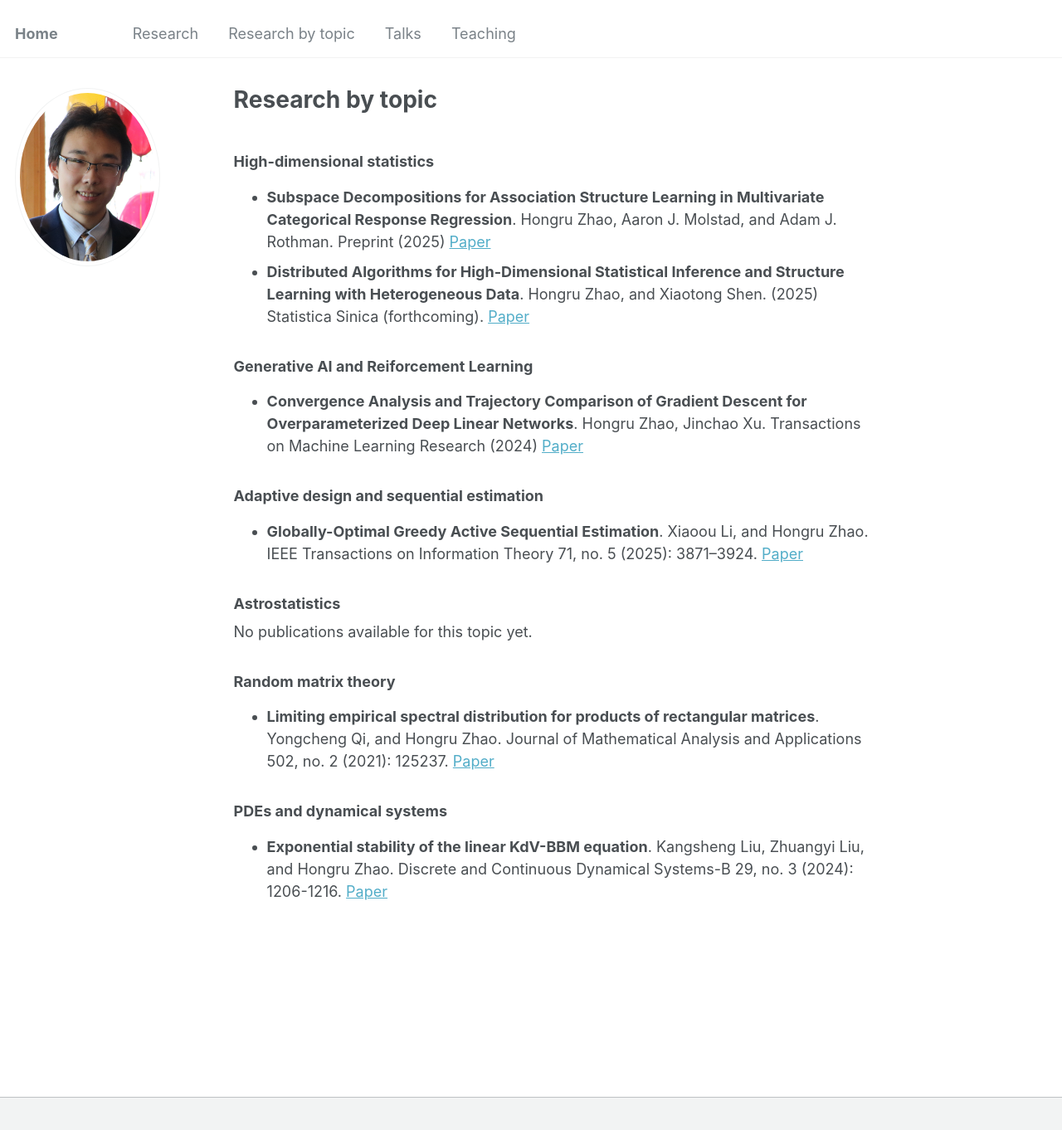
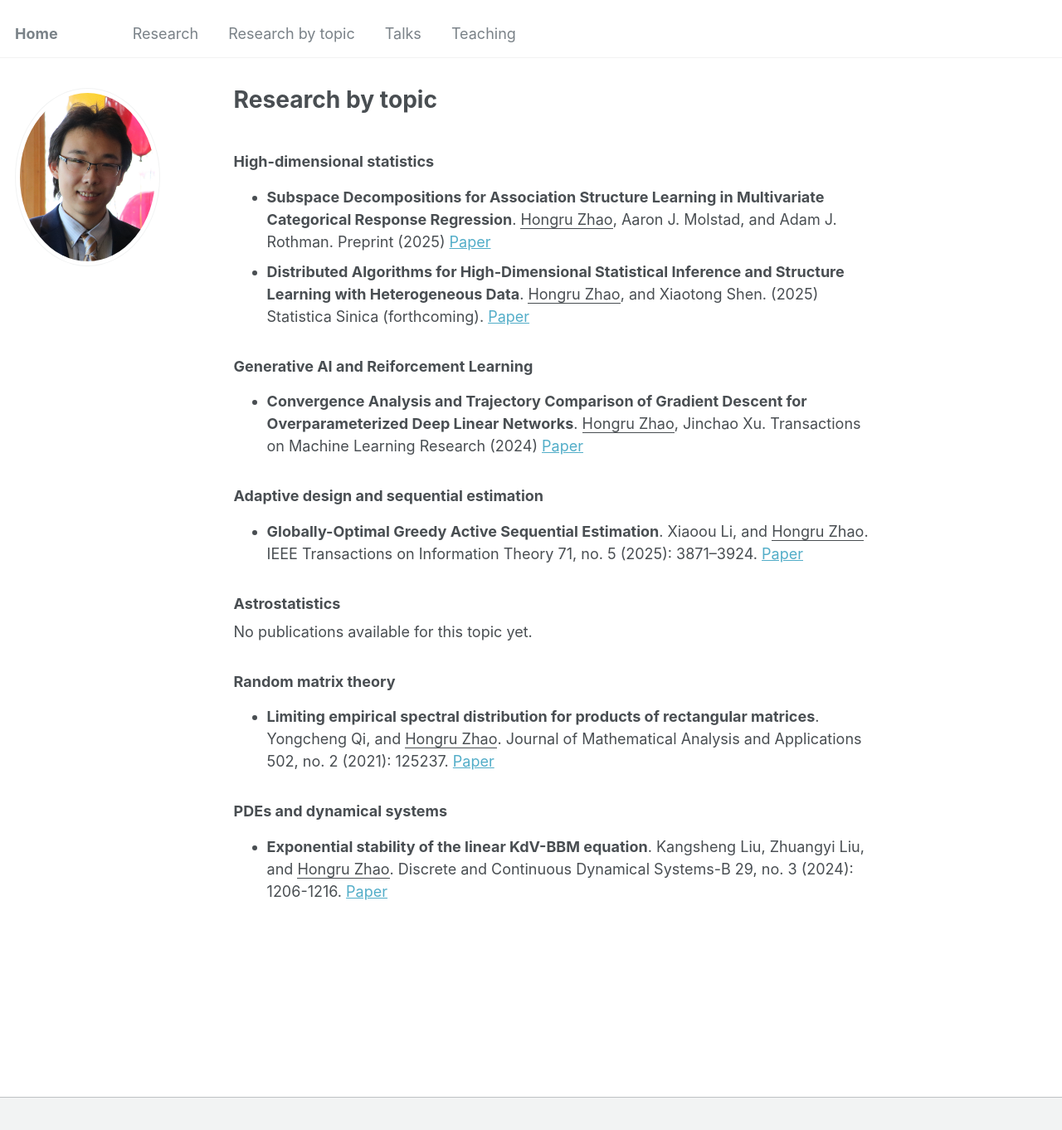
Before and after one commit to HongruZhao/HongruZhao.github.io, a Jekyll site: the page built from _pages/research-by-topic.md, in a window 1280 px wide and 1395 px high. Shown: the top 1362 px of the window at 83% size. Built offline with Jekyll 4.4.1, drawn with Linux system fonts in a browser that asks for light colours.

Commit message:
Highlight 'Hongru Zhao' in citations

```diff
--- a/_pages/research-by-topic.md
+++ b/_pages/research-by-topic.md
@@ -30,7 +30,7 @@ topics:
 <ul class="research-topic-list">
   {% for pub in topic_pubs %}
   <li>
-    <strong>{{ pub.title }}</strong>. {{ pub.citation }}
+    <strong>{{ pub.title }}</strong>. {{ pub.citation | replace: 'Hongru Zhao', '<u>Hongru Zhao</u>' }}
     {% if pub.paperurl %}
       <a href="{{ pub.paperurl }}">Paper</a>
     {% endif %}
```
